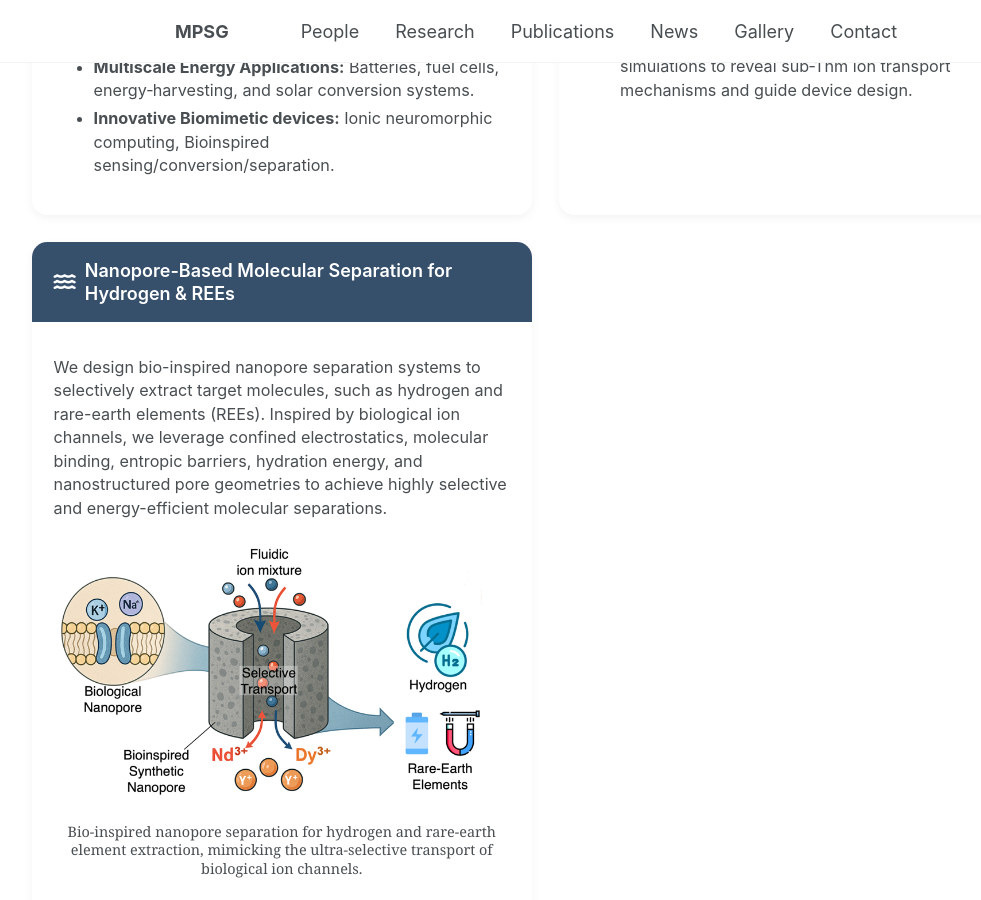
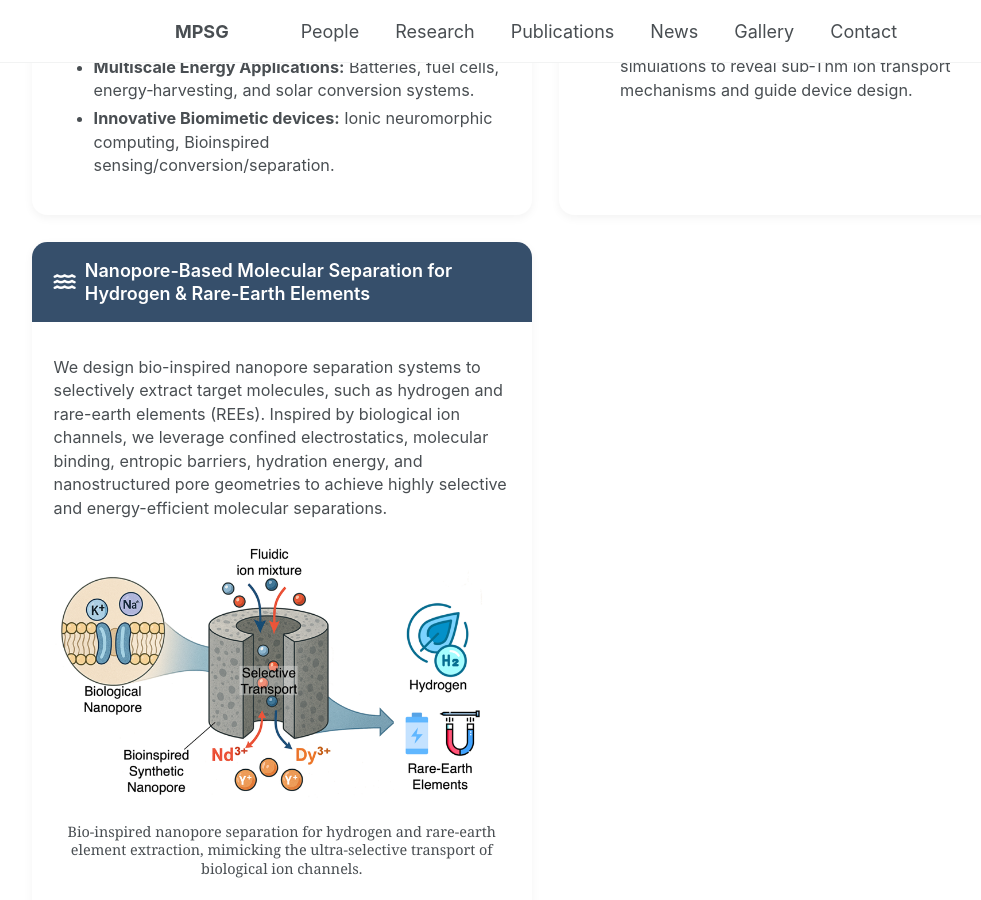
Before and after one commit to Yechan-Noh/MPSG, a Jekyll site: the page built from _pages/research.html, in a window 1280 px wide and 900 px high, scrolled down 953 px. Shown: the whole window, without its empty margins (95-1076 px from the left). Built offline with Jekyll 4.4.1, drawn with Linux system fonts in a browser that asks for light colours; a script that is not in the unit is left out.

Commit message:
typo in research

```diff
--- a/_pages/research.html
+++ b/_pages/research.html
@@ -274,7 +274,7 @@ author_profile: false
     <article class="research-card">
         <div class="research-header">
             <i class="fa-solid fa-water"></i>
-            <span>Nanopore-Based Molecular Separation for Hydrogen & REEs</span>
+            <span>Nanopore-Based Molecular Separation for Hydrogen & Rare-Earth Elements</span>
         </div>
         <div class="research-body">
             <p>
```
Also changed, not shown: 1 other file.
